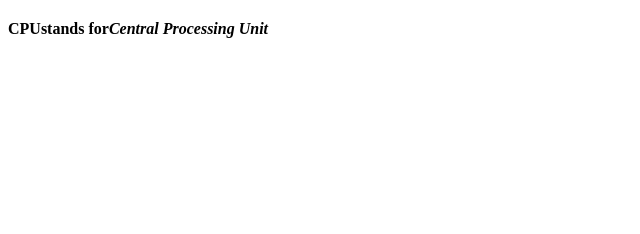
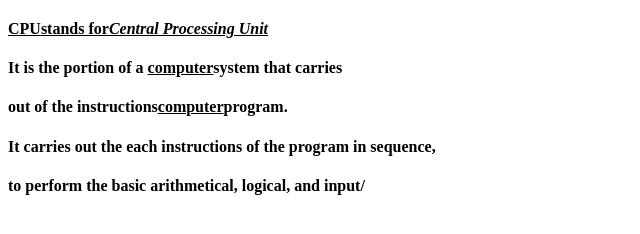
Before and after one commit to iamneo-production/bdbfafefafdadaeccdfffebaeceaec, a plain HTML site: page public/index.html in a window 1280 px wide. Shown: the part 60-294 px from the top of the page, without its empty margins (0-640 px from the left). Drawn offline with Linux system fonts and the light colour scheme.

Commit message:
Backup Commit

```diff
--- a/public/index.html
+++ b/public/index.html
@@ -9,6 +9,11 @@
 </head>
 <body>
     <h1><b>CPU</b></h1>
-    <h4><b>CPU</b>stands for<i>Central Processing Unit</i></h4>
+    <h4><u><b>CPU</b>stands for<i>Central Processing Unit</i></u></h4>
+    <h4>It is the portion of a <u>computer</u>system that carries</h4>
+    <h4>out of the instructions<u>computer</u>program.</h4>
+    <h4>It carries out the each instructions of the program in sequence,</h4>
+    <h4>to perform the basic arithmetical, logical, and input/</h4>
+
 </body>
 </html>
```
